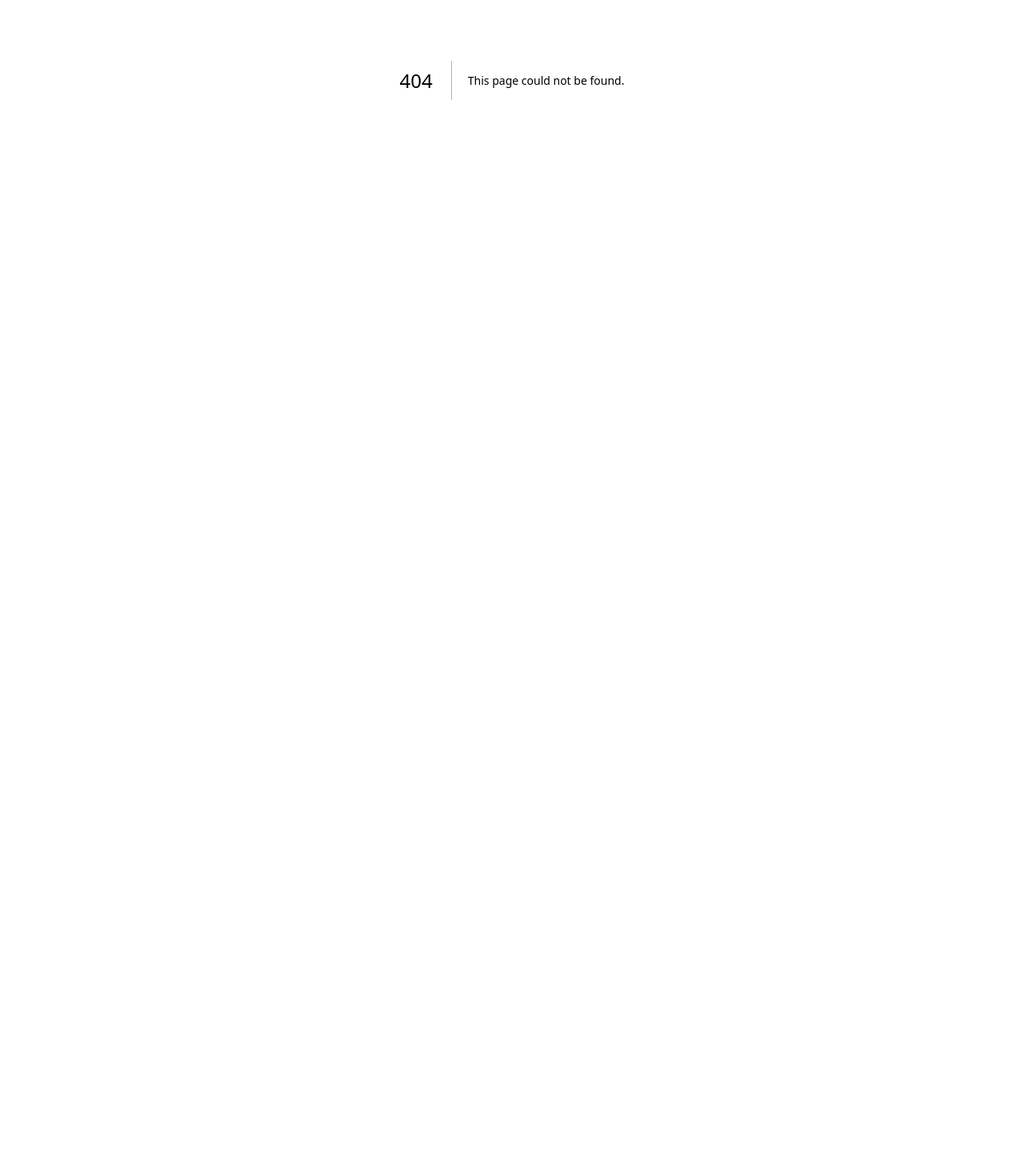
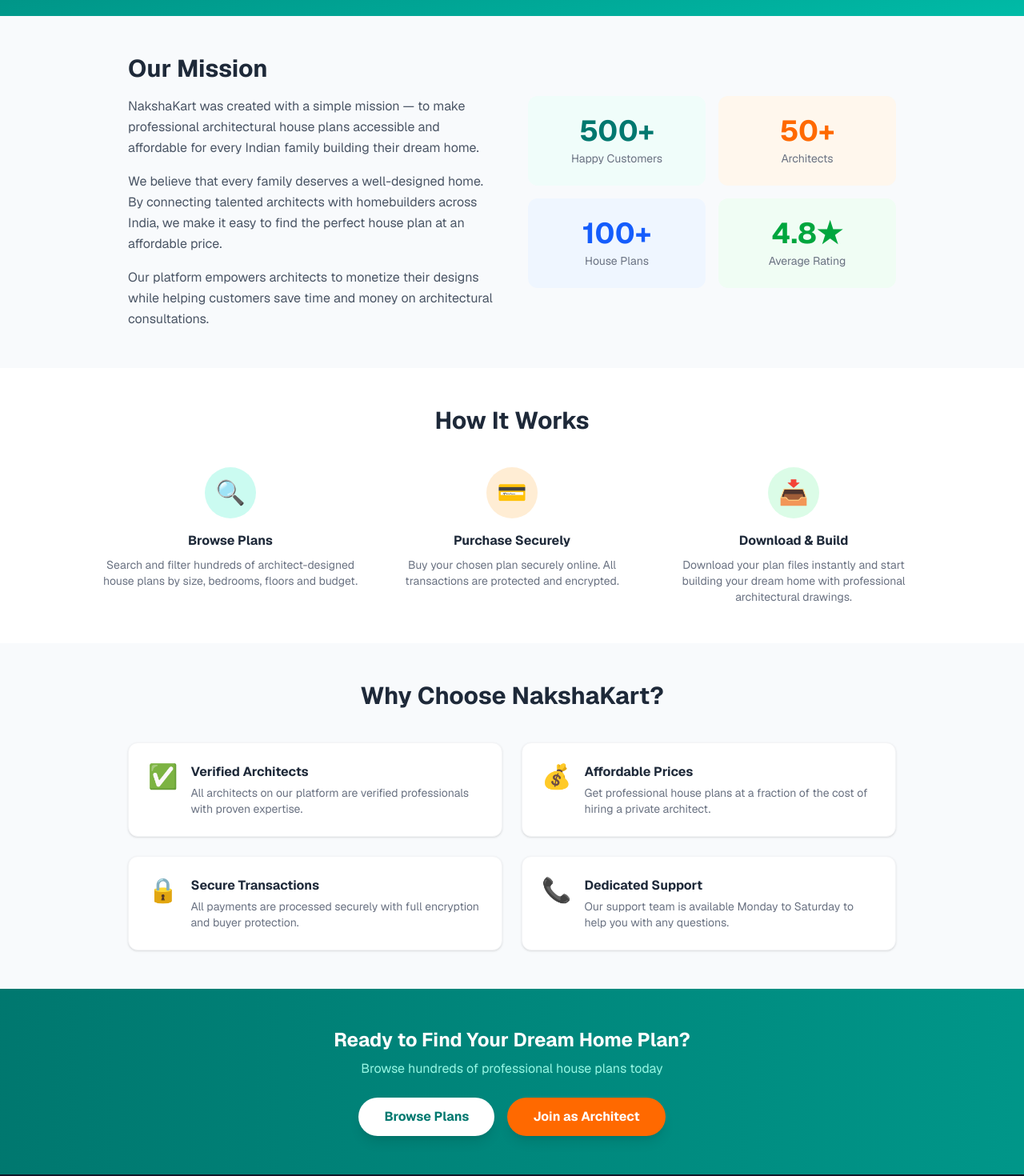
Before and after one commit to Manohar-Reddy/nakshakart, a Next.js app: page /about in a window 1280 px wide. Before the commit this address had no page. Shown: the part 300-1770 px from the top of the page at 80% size. Before the commit the page ends 800 px from the top, so only its background shows below. Built offline with nearby package versions, Linux system fonts and the light colour scheme; no server answers.

Commit message:
Added About Us page

```diff
--- /dev/null
+++ b/app/about/page.tsx
@@ -0,0 +1,138 @@
+import Navbar from "../components/Navbar";
+import Footer from "../components/Footer";
+import Link from "next/link";
+
+export default function AboutPage() {
+  return (
+    <>
+      <Navbar />
+      <main className="bg-slate-50 min-h-screen">
+
+        {/* Hero */}
+        <section className="bg-gradient-to-br from-teal-700 to-teal-500 text-white py-16 px-8 text-center">
+          <h1 className="text-4xl font-bold mb-4">About NakshaKart</h1>
+          <p className="text-teal-100 text-lg max-w-2xl mx-auto">
+            India's trusted marketplace for architectural house plans. Connecting architects with homebuilders since 2024.
+          </p>
+        </section>
+
+        {/* Mission */}
+        <section className="max-w-5xl mx-auto px-8 py-12">
+          <div className="grid grid-cols-1 md:grid-cols-2 gap-10 items-center">
+            <div>
+              <h2 className="text-3xl font-bold text-gray-800 mb-4">Our Mission</h2>
+              <p className="text-gray-600 leading-relaxed mb-4">
+                NakshaKart was created with a simple mission — to make professional architectural house plans accessible and affordable for every Indian family building their dream home.
+              </p>
+              <p className="text-gray-600 leading-relaxed mb-4">
+                We believe that every family deserves a well-designed home. By connecting talented architects with homebuilders across India, we make it easy to find the perfect house plan at an affordable price.
+              </p>
+              <p className="text-gray-600 leading-relaxed">
+                Our platform empowers architects to monetize their designs while helping customers save time and money on architectural consultations.
+              </p>
+            </div>
+            <div className="grid grid-cols-2 gap-4">
+              <div className="bg-teal-50 rounded-xl p-6 text-center">
+                <p className="text-4xl font-bold text-teal-700 mb-1">500+</p>
+                <p className="text-gray-500 text-sm">Happy Customers</p>
+              </div>
+              <div className="bg-orange-50 rounded-xl p-6 text-center">
+                <p className="text-4xl font-bold text-orange-500 mb-1">50+</p>
+                <p className="text-gray-500 text-sm">Architects</p>
+              </div>
+              <div className="bg-blue-50 rounded-xl p-6 text-center">
+                <p className="text-4xl font-bold text-blue-600 mb-1">100+</p>
+                <p className="text-gray-500 text-sm">House Plans</p>
+              </div>
+              <div className="bg-green-50 rounded-xl p-6 text-center">
+                <p className="text-4xl font-bold text-green-600 mb-1">4.8★</p>
+                <p className="text-gray-500 text-sm">Average Rating</p>
+              </div>
+            </div>
+          </div>
+        </section>
+
+        {/* How It Works */}
+        <section className="bg-white py-12 px-8">
+          <div className="max-w-5xl mx-auto">
+            <h2 className="text-3xl font-bold text-gray-800 text-center mb-10">How It Works</h2>
+            <div className="grid grid-cols-1 md:grid-cols-3 gap-8">
+              <div className="text-center">
+                <div className="bg-teal-100 w-16 h-16 rounded-full flex items-center justify-center text-3xl mx-auto mb-4">
+                  🔍
+                </div>
+                <h3 className="font-bold text-gray-800 mb-2">Browse Plans</h3>
+                <p className="text-gray-500 text-sm">Search and filter hundreds of architect-designed house plans by size, bedrooms, floors and budget.</p>
+              </div>
+              <div className="text-center">
+                <div className="bg-orange-100 w-16 h-16 rounded-full flex items-center justify-center text-3xl mx-auto mb-4">
+                  💳
+                </div>
+                <h3 className="font-bold text-gray-800 mb-2">Purchase Securely</h3>
+                <p className="text-gray-500 text-sm">Buy your chosen plan securely online. All transactions are protected and encrypted.</p>
+              </div>
+              <div className="text-center">
+                <div className="bg-green-100 w-16 h-16 rounded-full flex items-center justify-center text-3xl mx-auto mb-4">
+                  📥
+                </div>
+                <h3 className="font-bold text-gray-800 mb-2">Download & Build</h3>
+                <p className="text-gray-500 text-sm">Download your plan files instantly and start building your dream home with professional architectural drawings.</p>
+              </div>
+            </div>
+          </div>
+        </section>
+
+        {/* Why Choose Us */}
+        <section className="max-w-5xl mx-auto px-8 py-12">
+          <h2 className="text-3xl font-bold text-gray-800 text-center mb-10">Why Choose NakshaKart?</h2>
+          <div className="grid grid-cols-1 md:grid-cols-2 gap-6">
+            <div className="bg-white rounded-xl p-6 shadow-sm border border-gray-100 flex gap-4">
+              <div className="text-3xl">✅</div>
+              <div>
+                <h3 className="font-bold text-gray-800 mb-1">Verified Architects</h3>
+                <p className="text-gray-500 text-sm">All architects on our platform are verified professionals with proven expertise.</p>
+              </div>
+            </div>
+            <div className="bg-white rounded-xl p-6 shadow-sm border border-gray-100 flex gap-4">
+              <div className="text-3xl">💰</div>
+              <div>
+                <h3 className="font-bold text-gray-800 mb-1">Affordable Prices</h3>
+                <p className="text-gray-500 text-sm">Get professional house plans at a fraction of the cost of hiring a private architect.</p>
+              </div>
+            </div>
+            <div className="bg-white rounded-xl p-6 shadow-sm border border-gray-100 flex gap-4">
+              <div className="text-3xl">🔒</div>
+              <div>
+                <h3 className="font-bold text-gray-800 mb-1">Secure Transactions</h3>
+                <p className="text-gray-500 text-sm">All payments are processed securely with full encryption and buyer protection.</p>
+              </div>
+            </div>
+            <div className="bg-white rounded-xl p-6 shadow-sm border border-gray-100 flex gap-4">
+              <div className="text-3xl">📞</div>
+              <div>
+                <h3 className="font-bold text-gray-800 mb-1">Dedicated Support</h3>
+                <p className="text-gray-500 text-sm">Our support team is available Monday to Saturday to help you with any questions.</p>
+              </div>
+            </div>
+          </div>
+        </section>
+
+        {/* CTA */}
+        <section className="bg-gradient-to-r from-teal-700 to-teal-600 text-white py-12 px-8 text-center">
+          <h2 className="text-2xl font-bold mb-2">Ready to Find Your Dream Home Plan?</h2>
+          <p className="text-teal-200 mb-6">Browse hundreds of professional house plans today</p>
+          <div className="flex justify-center gap-4">
+            <Link href="/browse" className="bg-white text-teal-700 font-bold px-8 py-3 rounded-full shadow-lg hover:bg-gray-100 transition">
+              Browse Plans
+            </Link>
+            <Link href="/signup" className="bg-orange-500 hover:bg-orange-600 text-white font-bold px-8 py-3 rounded-full shadow-lg transition">
+              Join as Architect
+            </Link>
+          </div>
+        </section>
+
+      </main>
+      <Footer />
+    </>
+  );
+}
```
